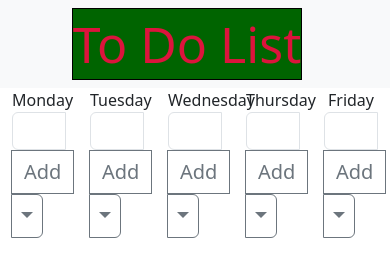
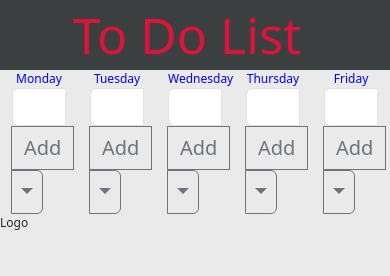
Before and after one commit to Facundo823/Project1, a plain HTML site: page index.html in a window 390 px wide. Drawn offline with nearby package versions, Linux system fonts and the light colour scheme.

Commit message:
added dropdown menu and css styleing and easter egg

```diff
--- a/index.html
+++ b/index.html
@@ -10,11 +10,13 @@
     <link rel="stylesheet" href="./style.css"/>
 </head>
 <body>
+
     <header>
         <nav class="navbar bg-body-tertiary">
             <div class="container-fluid center-nav">
               <span class="navbar-brand mb-0 h1">To Do List</span>
             </div>
+
           </nav>
 
     </header>
@@ -105,10 +107,26 @@
       </div>
 
     </section>
+
     <section>
 
     </section>
     <script src="./java.js"></script>
+
+    <!-- Hidden Easter egg trigger -->
+<div id="logo" style="cursor: pointer;">Logo</div>
+
+<script>
+let clickCount = 0;
+document.getElementById('logo').addEventListener('click', function() {
+  clickCount++;
+  if (clickCount === 10) { // Trigger after 10 clicks
+    alert('🎉 Easter Egg Found! You clicked 10 times!');
+    // Easter egg logic goes here
+  }
+});
+</script>
+
 </body>
 
 
--- a/style.css
+++ b/style.css
@@ -8,11 +8,16 @@
 
     font-size: 50px;
     color: crimson;
-    border: 1px solid black;
-    background-color: darkgreen;
+    /*border: 1px solid black;*/
+    /*background-color: cyan;*/
 }
 .center-nav {
     justify-content: center!important;
+    background-color: rgb(60, 63, 63);
+}
+
+.navbar {
+    padding: 0;
 }
 
 .btn {
@@ -22,4 +27,21 @@
 .row-cols-md-4>* {
     flex: 0 0 auto;
     width: 20%;
+    color: blue;
 }
+
+@media (min-width: 600px) and (max-width: 1024px) {
+    body {
+      font-size: 14px;
+      background-color: #f4f4f4;
+      /* Tablet-specific styles */
+    }
+}
+
+    @media (max-width: 599px) {
+        body {
+          font-size: 12px;
+          background-color: #eaeaea;
+          /* Mobile-specific styles */
+        }
+}
```
Also changed, not shown: 1 other file.
